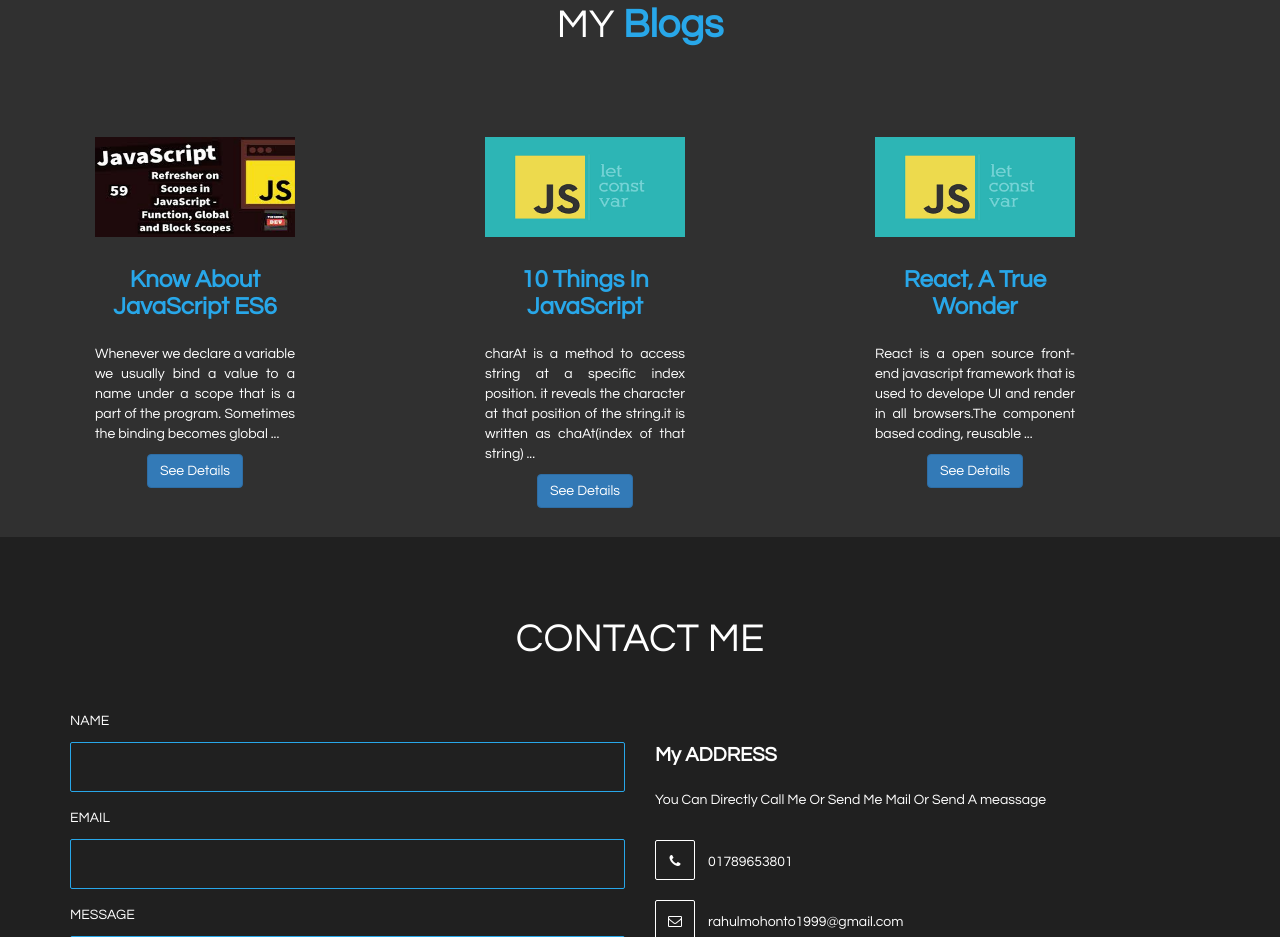
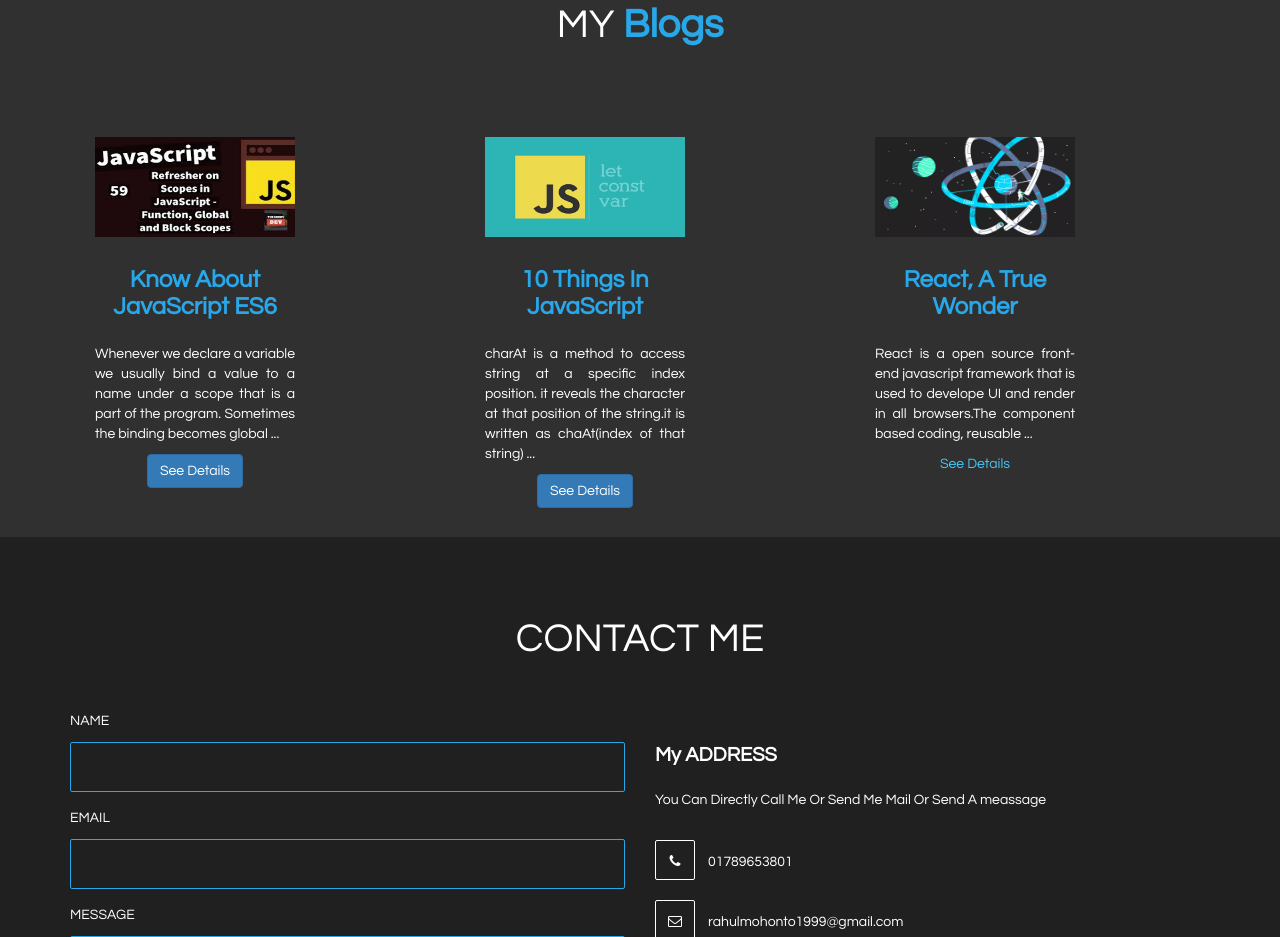
Before and after one commit to rahulmohonto/customized-portfolio, a website: page index.html in a window 1280 px wide. Shown: the part 3183-4120 px from the top of the page. Drawn offline with Linux system fonts and the light colour scheme.

Commit message:
react image upload

```diff
--- a/index.html
+++ b/index.html
@@ -436,7 +436,7 @@
 				<div class="col-md-4 wow fadeIn" data-wow-offset="50" data-wow-delay="0.9s">
 
 					<div class="card" style="width: 20rem;height:36rem">
-						<img src="images/const.png" class="card-img-top" alt="/" />
+						<img src="images/react.webp" class="card-img-top" alt="/" />
 						<div class="card-body card-main-body text-center">
 							<h3 card-title text-center>React, A True Wonder </h3>
 							<p class=" card-text text-justify">
@@ -447,8 +447,8 @@
 								Interfaces. -->
 							</p>
 							<a target="_blank"
-								href="https://rahulmohonto1999.medium.com/10-things-in-javascript-ee1689641716"
-								class="btn btn-primary">See Details</a>
+								href="https://rahulmohonto1999.medium.com/want-to-know-about-react-deab001564f4">See
+								Details</a>
 						</div>
 					</div>
 				</div>
```
Also changed, not shown: images/react.webp (added).
